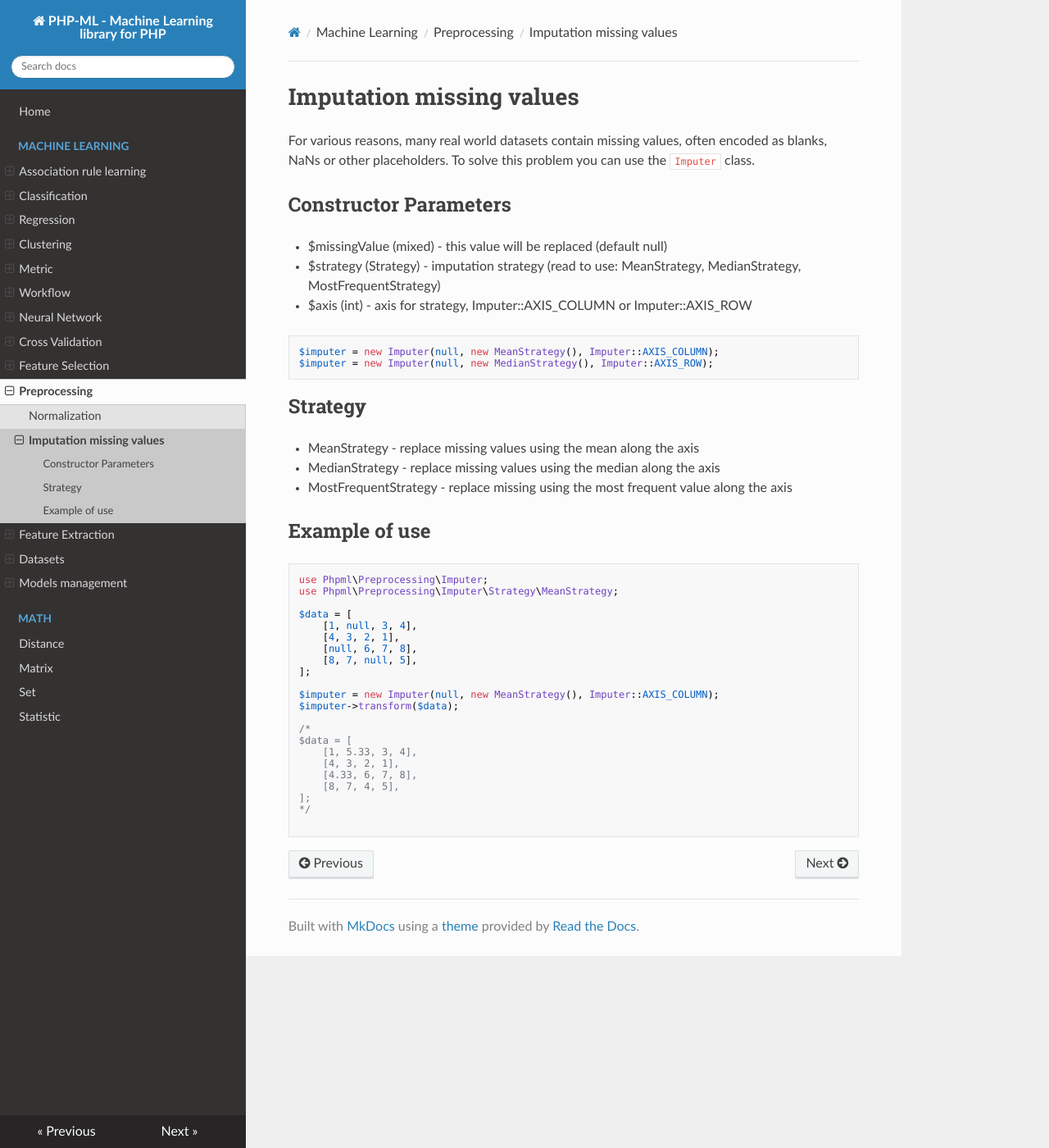
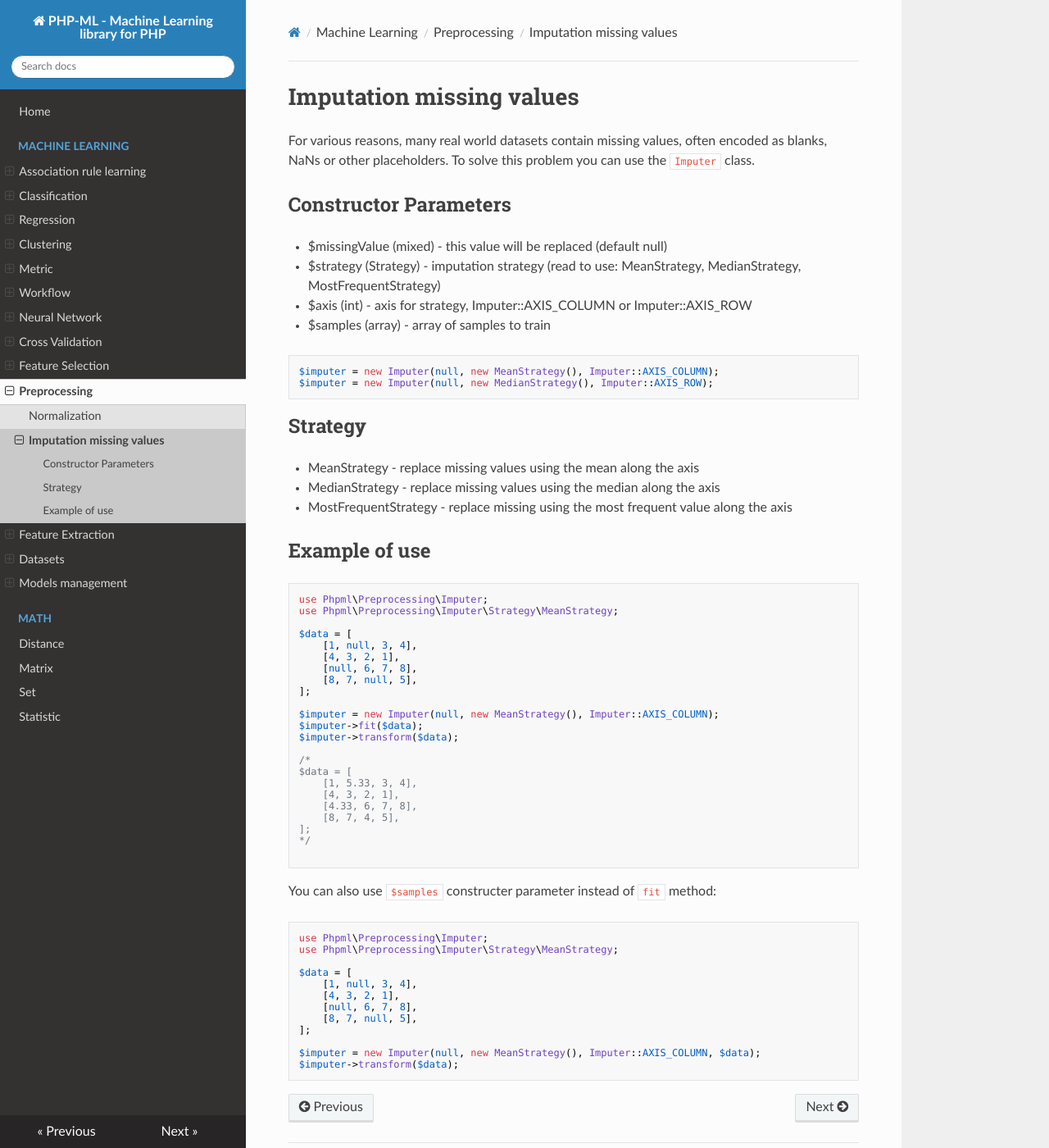
Before and after one commit to jorgecasas/php-ml, an MkDocs documentation site: the page built from docs/machine-learning/preprocessing/imputation-missing-values.md, in a window 1280 px wide and 1400 px high. Shown: the whole window at 82% size. Built offline with MkDocs 1.6.1, drawn with Linux system fonts in a browser that asks for light colours; nearby versions of some CDN libraries; old or Windows-style settings are respelled for this version of MkDocs.

Commit message:
Fix Imputer docs and check if train data was set (#314)
* Update docs for Imputer class

* Throw exception when trying to transform imputer without train data

* Update changelog

````diff
--- a/docs/machine-learning/preprocessing/imputation-missing-values.md
+++ b/docs/machine-learning/preprocessing/imputation-missing-values.md
@@ -8,6 +8,7 @@ To solve this problem you can use the `Imputer` class.
 * $missingValue (mixed) - this value will be replaced (default null)
 * $strategy (Strategy) - imputation strategy (read to use: MeanStrategy, MedianStrategy, MostFrequentStrategy)
 * $axis (int) - axis for strategy, Imputer::AXIS_COLUMN or Imputer::AXIS_ROW
+* $samples (array) - array of samples to train
 
 ```
 $imputer = new Imputer(null, new MeanStrategy(), Imputer::AXIS_COLUMN);
@@ -34,6 +35,7 @@ $data = [
 ];
 
 $imputer = new Imputer(null, new MeanStrategy(), Imputer::AXIS_COLUMN);
+$imputer->fit($data);
 $imputer->transform($data);
 
 /*
@@ -46,3 +48,20 @@ $data = [
 */
 
 ```
+
+You can also use `$samples` constructer parameter instead of `fit` method:
+
+```
+use Phpml\Preprocessing\Imputer;
+use Phpml\Preprocessing\Imputer\Strategy\MeanStrategy;
+
+$data = [
+    [1, null, 3, 4],
+    [4, 3, 2, 1],
+    [null, 6, 7, 8],
+    [8, 7, null, 5],
+];
+
+$imputer = new Imputer(null, new MeanStrategy(), Imputer::AXIS_COLUMN, $data);
+$imputer->transform($data);
+```
````
Also changed, not shown: CHANGELOG.md (+1 -0 lines), 2 other files.
